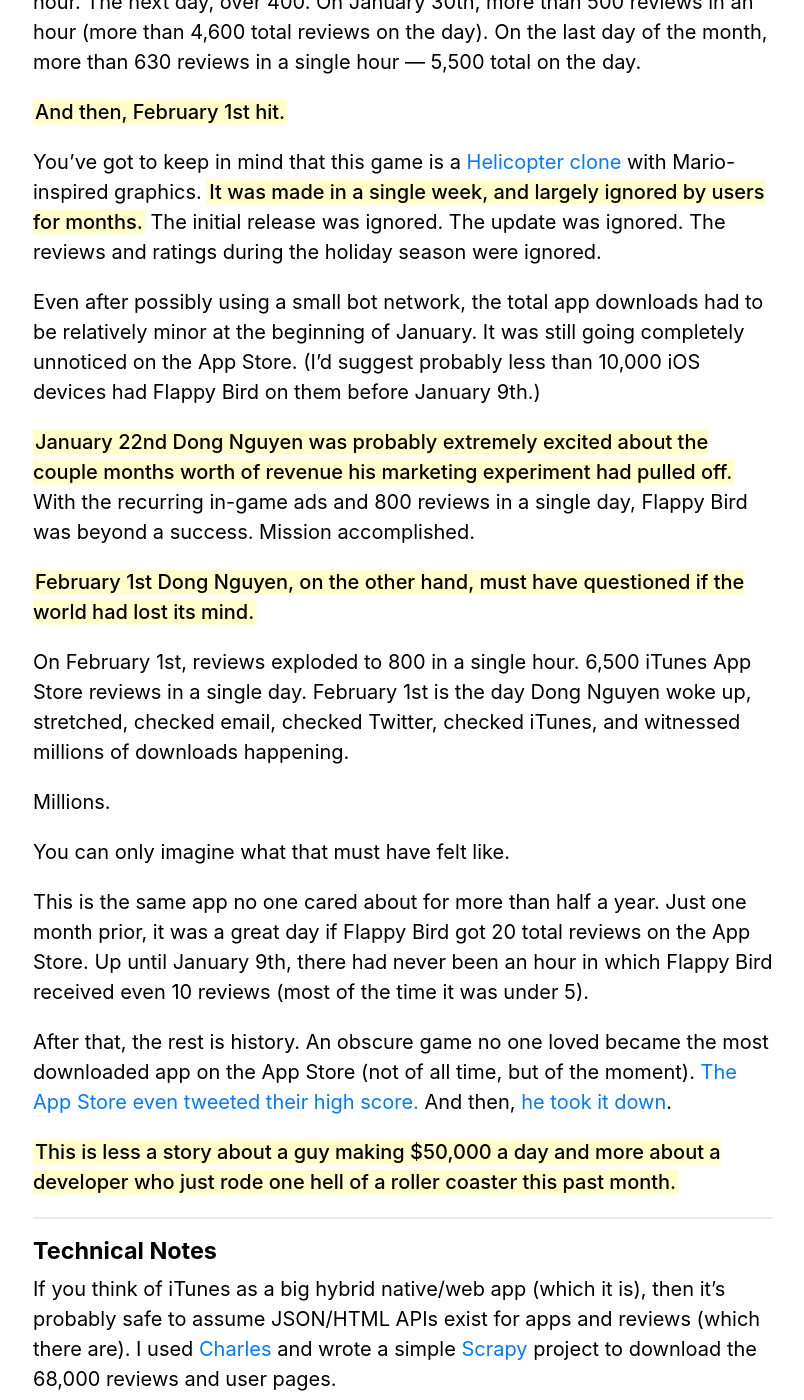
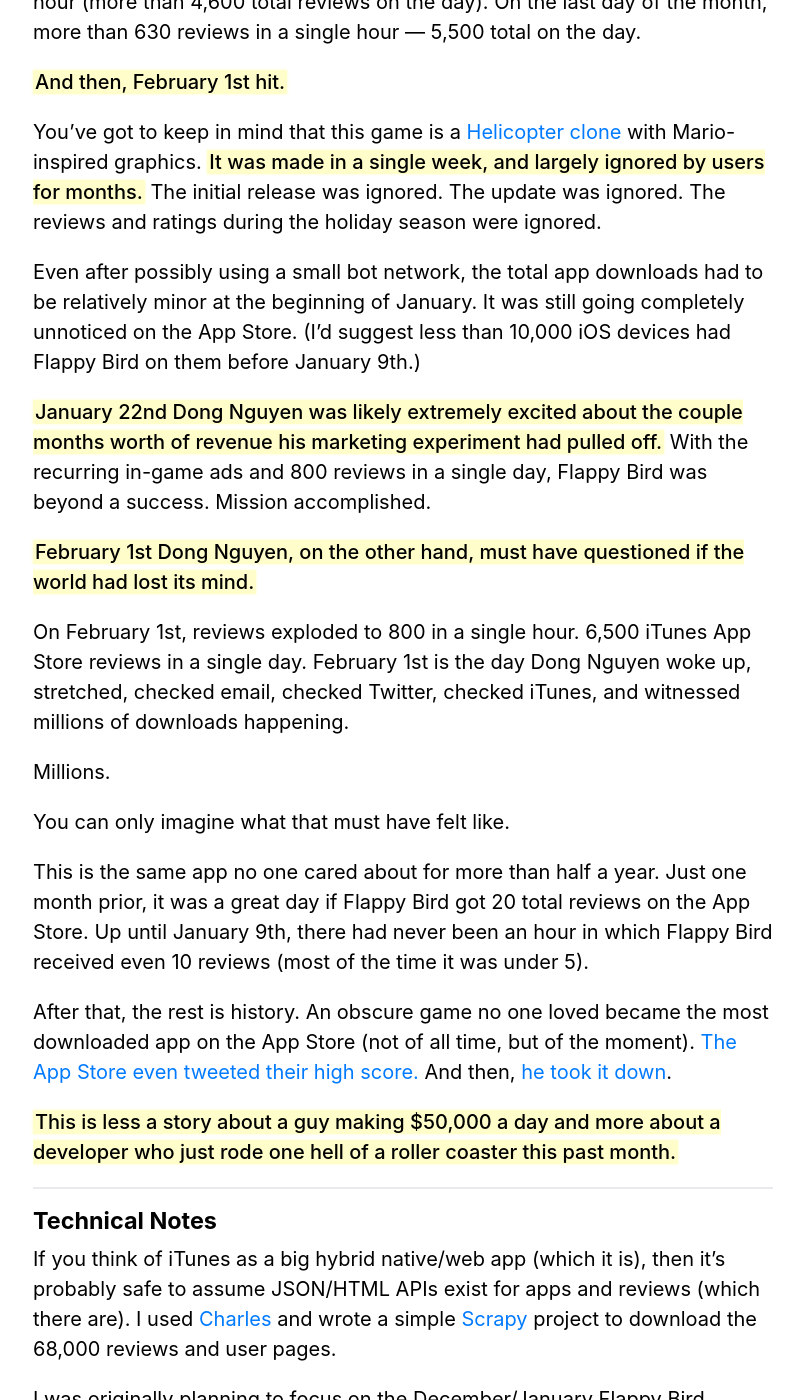
Before and after one commit to zachwill/blog, a Jekyll site: the page built from _posts/2014-02-09-flappy-bird.md, in a window 1280 px wide and 1400 px high, scrolled down 1977 px. Shown: the whole window, without its empty margins (237-1041 px from the left). Built offline with Jekyll 4.4.1, drawn with Linux system fonts in a browser that asks for light colours; some of the changed text lies outside the part shown.

Commit message:
I used 'probably' way too much

```diff
--- a/_posts/2014-02-09-flappy-bird.md
+++ b/_posts/2014-02-09-flappy-bird.md
@@ -15,7 +15,7 @@
 
 [graph]: /img/flappy_bird.png
 
-In late December and early January, I'm guessing [Dong Nguyen][dongatory] probably used [some sort of service to download/rate Flappy Bird][bots] on the App Store. The end goal was probably to generate some buzz for a game that originally had been released at the end of May and then updated in September for iOS 7. With six months of nothing happening on a game he had made in a week's spare time, a marketing experiment around the holiday download season couldn't hurt.
+In late December and early January, I'm guessing [Dong Nguyen][dongatory] probably used [some sort of service to download/rate Flappy Bird][bots] on the App Store. The end goal was likely to generate some buzz for a game that originally had been released at the end of May and then updated in September for iOS 7. With six months of nothing happening on a game he had made in a week's spare time, a marketing experiment around the holiday download season couldn't hurt.
 
 [bots]: http://www.bluecloudsolutions.com/blog/flappy-birds-smoke-mirrors-scamming-app-store/
 [dongatory]: https://twitter.com/dongatory
@@ -38,9 +38,9 @@
 
 [helicopter]: http://helicoptergame.net
 
-Even after possibly using a small bot network, the total app downloads had to be relatively minor at the beginning of January. It was still going completely unnoticed on the App Store. (I'd suggest probably less than 10,000 iOS devices had Flappy Bird on them before January 9th.)
+Even after possibly using a small bot network, the total app downloads had to be relatively minor at the beginning of January. It was still going completely unnoticed on the App Store. (I'd suggest less than 10,000 iOS devices had Flappy Bird on them before January 9th.)
 
-**January 22nd Dong Nguyen was probably extremely excited about the couple months worth of revenue his marketing experiment had pulled off.** With the recurring in-game ads and 800 reviews in a single day, Flappy Bird was beyond a success. Mission accomplished.
+**January 22nd Dong Nguyen was likely extremely excited about the couple months worth of revenue his marketing experiment had pulled off.** With the recurring in-game ads and 800 reviews in a single day, Flappy Bird was beyond a success. Mission accomplished.
 
 **February 1st Dong Nguyen, on the other hand, must have questioned if the world had lost its mind.**
 
@@ -72,4 +72,4 @@
 
 [pandas]: http://pandas.pydata.org
 
-**The bump in reviews on January 9th probably started the snowball effect for Flappy Bird.** I'm not exactly sure what influencer or dumb luck helped make that possible, but the 20ish reviews each day at the end of December are a pretty moot point. Diving into the numbers for the past two weeks, I'd be surprised if Dong even remembers that time. He's seriously been on one hell of a roller coaster ride — and that ended up being much more interesting (at least to me).
+**The bump in reviews on January 9th most likely started the snowball effect for Flappy Bird.** I'm not exactly sure what influencer or dumb luck helped make that possible, but the 20ish reviews each day at the end of December are a pretty moot point. Diving into the numbers for the past two weeks, I'd be surprised if Dong even remembers that time. He's seriously been on one hell of a roller coaster ride — and that ended up being much more interesting (at least to me).
```
